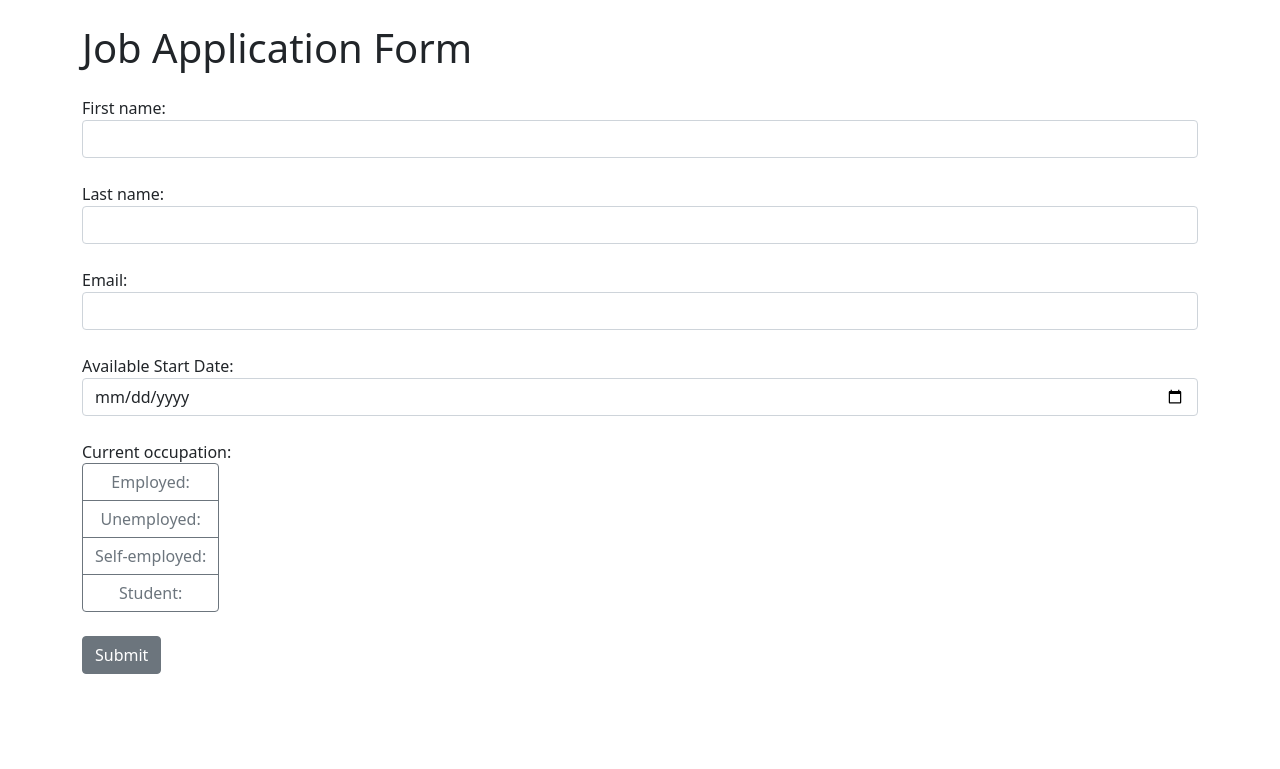
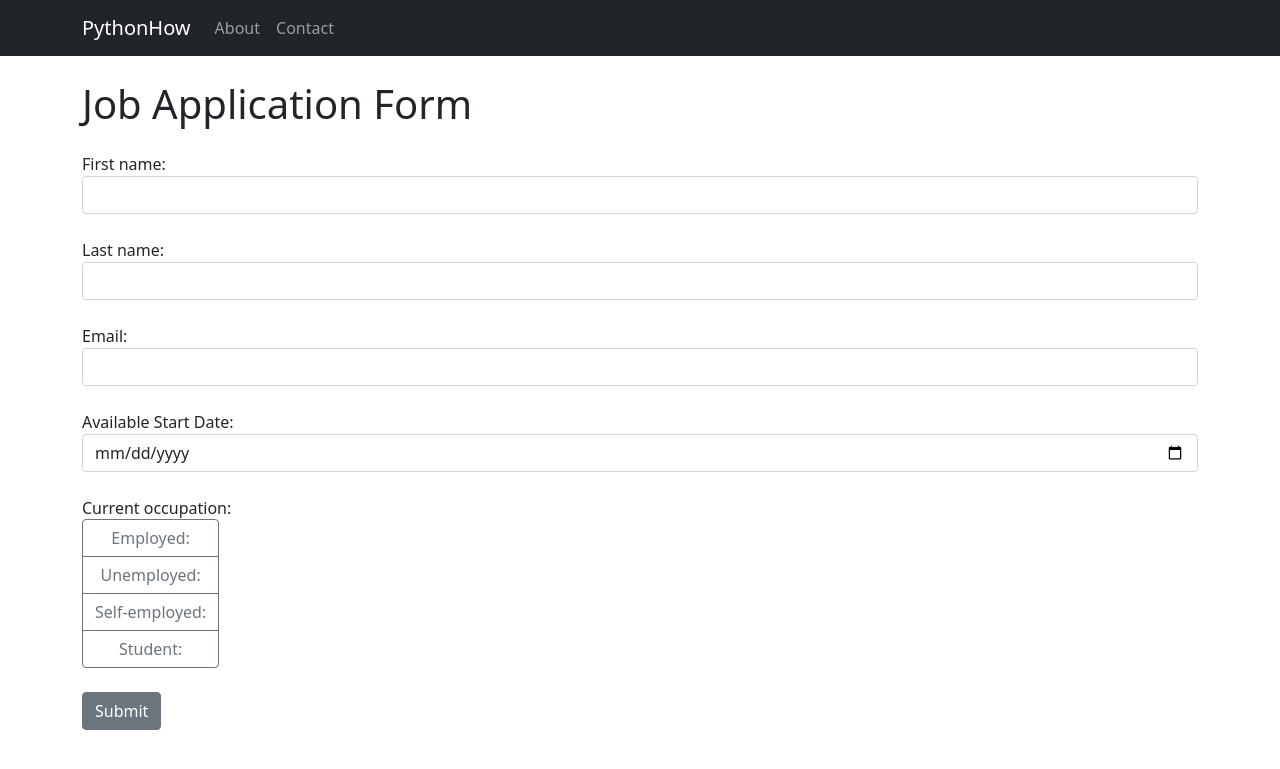
Before and after one commit to alinarojko/django_job_applicaiton, a Django app: page / in a window 1280 px wide. Shown: the top 769 px of the page. Run offline with Django 5.2, Linux system fonts and the light colour scheme.

Commit message:
Add navigation bar to website

```diff
--- /dev/null
+++ b/job_application/templates/about.html
@@ -0,0 +1,5 @@
+{% extends 'base.html' %}
+{% block content %}
+
+    <h1 class="mt-4 mb-4"> About us </h1>
+{% endblock %}
--- /dev/null
+++ b/job_application/templates/base.html
@@ -0,0 +1,34 @@
+<!doctype html>
+<html>
+    <head>
+        <meta charset="utf-8">
+        <meta name="viewport", content="width=device-width, initial-scale=1, shrink-to-fit=no">
+        <link rel="stylesheet" href="https://cdn.jsdelivr.net/npm/bootstrap@5.1.3/dist/css/bootstrap.min.css">
+    </head>
+    <body>
+            <nav class="navbar navbar-expand-lg navbar-dark bg-dark">
+      <div class="container">
+        <a class="navbar-brand" href="{% url 'index' %}">PythonHow</a>
+        <button class="navbar-toggler" type="button" data-bs-toggle="collapse" data-bs-target="#navbarNav" aria-controls="navbarNav" aria-expanded="false" aria-label="Toggle navigation">
+          <span class="navbar-toggler-icon"></span>
+        </button>
+        <div class="collapse navbar-collapse" id="navbarNav">
+          <ul class="navbar-nav">
+            <li class="nav-item {% if request.path == '/about/' %}active{% endif %}">
+              <a class="nav-link" href="{% url 'about' %}">About</a>
+            </li>
+            <li class="nav-item">
+              <a class="nav-link" href="#">Contact</a>
+            </li>
+          </ul>
+        </div>
+      </div>
+    </nav>
+        <div class="container">
+            {% block content %}
+            {% endblock %}
+        </div>
+    <script src="https://code.jquery.com/jquery-3.6.0.min.js"></script>
+    <script src="https://cdn.jsdelivr.net/npm/bootstrap@5.1.3/dist/js/bootstrap.min.js"></script>
+    </body>
+</html>
--- a/job_application/templates/index.html
+++ b/job_application/templates/index.html
@@ -1,12 +1,6 @@
-<!doctype html>
-<html>
-    <head>
-        <meta charset="utf-8">
-        <meta name="viewport", content="width=device-width, initial-scale=1, shrink-to-fit=no">
-        <link rel="stylesheet" href="https://cdn.jsdelivr.net/npm/bootstrap@5.1.3/dist/css/bootstrap.min.css">
-    </head>
-    <body>
-        <div class="container">
+{% extends 'base.html' %}
+{% block content %}
+
                 <h1 class="mt-4 mb-4">Job Application Form</h1>
                     <form method="post">
                         {% csrf_token %}
@@ -53,8 +47,4 @@
                         </div>
                         {% endif %}
                     </form>
-        </div>
-    <script src="https://code.jquery.com/jquery-3.6.0.min.js"></script>
-    <script src="https://cdn.jsdelivr.net/npm/bootstrap@5.1.3/dist/js/bootstrap.min.js"></script>
-    </body>
-</html>
+{% endblock %}
--- a/job_application/urls.py
+++ b/job_application/urls.py
@@ -2,5 +2,6 @@ from django.urls import path
 from . import views
 
 urlpatterns = [
-    path('', views.index, name="index")
+    path('', views.index, name="index"),
+    path('about/', views.about, name="about")
 ]
--- a/job_application/views.py
+++ b/job_application/views.py
@@ -23,5 +23,7 @@ def index(request):
 
             messages.success(request, "Form submitted successfully")
 
+    return render(request, "index.html")
 
-    return render(request, "index.html")
+def about(request):
+    return render(request, "about.html")
```
Also changed, not shown: db.sqlite3. Lines whose indentation alone changed are shown as unchanged.
